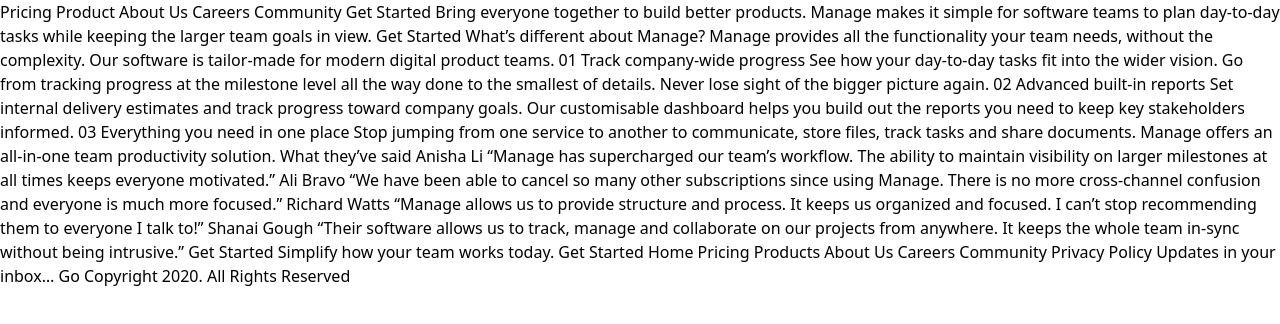
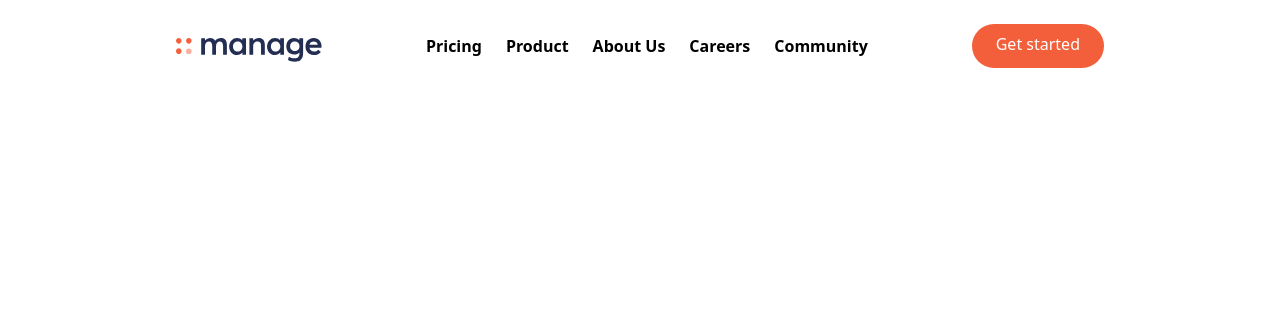
Before and after one commit to luisgcode/tailwindProject, a website: page index.html in a window 1280 px wide. Drawn offline with Linux system fonts and the light colour scheme; a web font is replaced by a local one.

Commit message:
work in progress

```diff
--- a/index.html
+++ b/index.html
@@ -51,32 +51,51 @@
     ></script>
   </head>
   <body>
-    Pricing Product About Us Careers Community Get Started Bring everyone
-    together to build better products. Manage makes it simple for software teams
-    to plan day-to-day tasks while keeping the larger team goals in view. Get
-    Started What’s different about Manage? Manage provides all the functionality
-    your team needs, without the complexity. Our software is tailor-made for
-    modern digital product teams. 01 Track company-wide progress See how your
-    day-to-day tasks fit into the wider vision. Go from tracking progress at the
-    milestone level all the way done to the smallest of details. Never lose
-    sight of the bigger picture again. 02 Advanced built-in reports Set internal
-    delivery estimates and track progress toward company goals. Our customisable
-    dashboard helps you build out the reports you need to keep key stakeholders
-    informed. 03 Everything you need in one place Stop jumping from one service
-    to another to communicate, store files, track tasks and share documents.
-    Manage offers an all-in-one team productivity solution. What they’ve said
-    Anisha Li “Manage has supercharged our team’s workflow. The ability to
-    maintain visibility on larger milestones at all times keeps everyone
-    motivated.” Ali Bravo “We have been able to cancel so many other
-    subscriptions since using Manage. There is no more cross-channel confusion
-    and everyone is much more focused.” Richard Watts “Manage allows us to
-    provide structure and process. It keeps us organized and focused. I can’t
-    stop recommending them to everyone I talk to!” Shanai Gough “Their software
-    allows us to track, manage and collaborate on our projects from anywhere. It
-    keeps the whole team in-sync without being intrusive.” Get Started Simplify
-    how your team works today. Get Started Home Pricing Products About Us
-    Careers Community Privacy Policy Updates in your inbox… Go Copyright 2020.
-    All Rights Reserved
+    <!-- NavBar -->
+    <nav class="relative container mx-auto p-6">
+      <!-- Flex container -->
+      <div class="flex items-center justify-between">
+        <!-- Logo -->
+        <div class="pt-2">
+          <img src="assets/images/logo.svg" alt="company logo" />
+        </div>
+        <!-- menu items -->
+        <ul class="hidden md:flex space-x-6">
+          <li>
+            <a href="#" class="hover:text-drakGrayishblue font-semibold"
+              >Pricing</a
+            >
+          </li>
+          <li>
+            <a href="#" class="hover:text-drakGrayishblue font-semibold"
+              >Product</a
+            >
+          </li>
+          <li>
+            <a href="#" class="hover:text-drakGrayishblue font-semibold"
+              >About Us</a
+            >
+          </li>
+          <li>
+            <a href="#" class="hover:text-drakGrayishblue font-semibold"
+              >Careers</a
+            >
+          </li>
+          <li>
+            <a href="#" class="hover:text-drakGrayishblue font-semibold"
+              >Community</a
+            >
+          </li>
+        </ul>
+
+        <!-- button -->
+        <a
+          href=""
+          class="hidden md:block p-3 px-6 pt-2 text-white bg-brightRed rounded-full baseline hover:bg-brightRedLight"
+          >Get started</a
+        >
+      </div>
+    </nav>
     <script src="scripts/main.js"></script>
   </body>
 </html>
```
Also changed, not shown: styles/tailwind.css.
